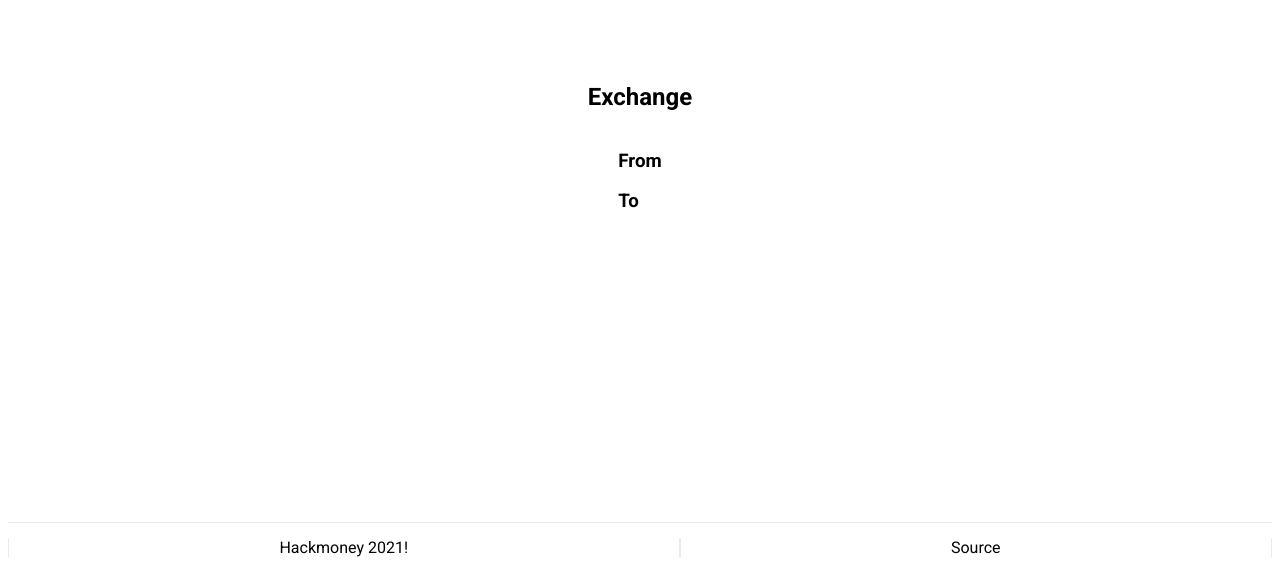
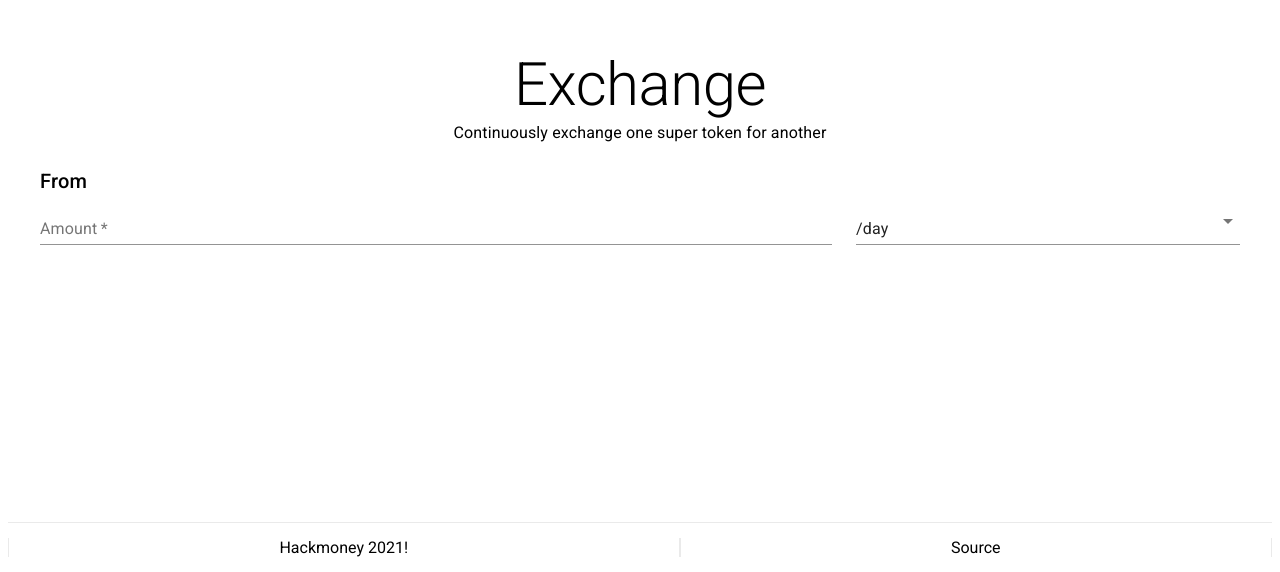
Before and after one commit to streamswap/streamswap, a Next.js app in the folder packages/exchange/: page /exchange in a window 1280 px wide. Shown: the part 228-800 px from the top of the page. Built offline with nearby package versions, Linux system fonts and the light colour scheme.

Commit message:
Progress on exchange

```diff
--- a/packages/exchange/pages/exchange.tsx
+++ b/packages/exchange/pages/exchange.tsx
@@ -1,18 +1,41 @@
 import styles from '../styles/Exchange.module.css';
 import MainLayout from '../components/MainLayout';
 
-import Typography from '@material-ui/core/Typography';
+import T from '@material-ui/core/Typography';
+import Select from '@material-ui/core/Select';
+import MenuItem from '@material-ui/core/MenuItem';
 import TextField from '@material-ui/core/TextField';
 import FormControlLabel from '@material-ui/core/FormControlLabel';
 import Checkbox from '@material-ui/core/Checkbox';
+import Grid from '@material-ui/core/Grid';
 
 export default () => (
   <MainLayout title="Exchange">
-    <h2>Exchange</h2>
-    <div className={styles.exchange}>
-      <h3>From</h3>
+    <T variant="h2">Exchange</T>
+    <T variant="body1">Continuously exchange one super token for another</T>
 
-      <h3>To</h3>
-    </div>
+    <T variant="h6" className={styles.sectionHeading}>From</T>
+    <Grid container spacing={3}>
+      <Grid item xs={12} sm={8}>
+        <TextField required id="fromAmount" label="Amount" fullWidth type="number" />
+      </Grid>
+      <Grid item xs={6} sm={4}>
+        <Select id="from-rate-unit" defaultValue="d" fullWidth className={styles.selectInput}>
+          <MenuItem value="s">/second</MenuItem>
+          <MenuItem value="m">/minute</MenuItem>
+          <MenuItem value="h">/hour</MenuItem>
+          <MenuItem value="d">/day</MenuItem>
+          <MenuItem value="w">/week</MenuItem>
+          <MenuItem value="y">/year</MenuItem>
+        </Select>
+      </Grid>
+    </Grid>
+
+    {/*<T variant="h6" className={styles.sectionHeading}>To</T>*/}
+    {/*<Grid container sapcing={3}>*/}
+    {/*  <Grid item xs={12}>*/}
+
+    {/*  </Grid>*/}
+    {/*</Grid>*/}
   </MainLayout>
 );
--- a/packages/exchange/styles/Exchange.module.css
+++ b/packages/exchange/styles/Exchange.module.css
@@ -1,3 +1,20 @@
 .exchange {
 
 }
+
+.sectionHeading {
+    text-align: left;
+    width: 100%;
+    padding: 1em 0 0 0;
+    box-sizing: border-box;
+}
+
+.selectInput {
+    height: 100%;
+}
+
+.selectInput > div {
+    position: absolute;
+    bottom: 0;
+    box-sizing: border-box;
+}
--- a/packages/exchange/styles/MainLayout.module.css
+++ b/packages/exchange/styles/MainLayout.module.css
@@ -9,7 +9,8 @@
 }
 
 .main {
-    margin: 2rem;
+    padding: 2em;
+    width: 100%;
     flex: 1;
     display: flex;
     flex-direction: column;
```
